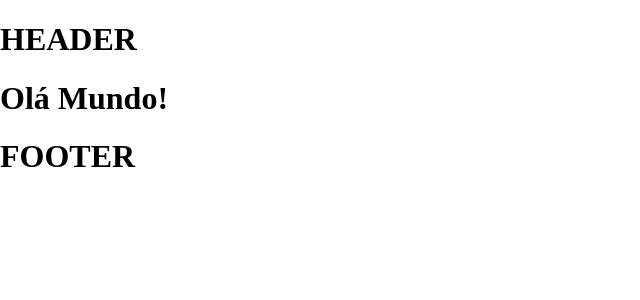
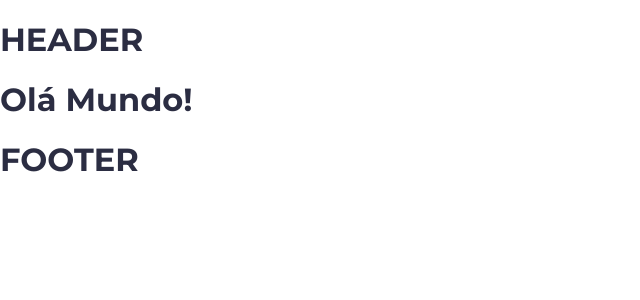
Before and after one commit to tenoriopedro/web-project, a Django app: page / in a window 1280 px wide. Shown: the top 300 px of the page, without its empty margins (0-640 px from the left). Run offline with Django 5.2, Linux system fonts and the light colour scheme; data that the repository does not hold is empty.

Commit message:
Structuring the CSS.

```diff
--- a/djangoweb/website/static/website/css/style.css
+++ b/djangoweb/website/static/website/css/style.css
@@ -0,0 +1,54 @@
+:root {
+    /* Cores Principais */
+    --color-primary: #2B2D42;        /* Azul escuro(titulos, textos) */
+    --color-secondary: #D90429;      /* Vermelho (botões, destaques) */
+    --color-light: #EDF2F4;          /* Fundos claros */
+    --color-white: #FFFFFF;
+    --color-gray: #8D99AE;           /* Bordas, textos secundários */
+
+    /* FONTES */
+
+    --font-title: 'Montserrat', sans-serif;     /* Títulos */
+    --font-body: 'Open Sans', sans-serif;       /* Textos normais */
+
+    /* ESPAÇAMENTOS */
+
+    --space-xs: 0.25rem;    /* 4px */
+    --space-sm: 0.5rem;     /* 8px */
+    --space-md: 1rem;       /* 16px */
+    --space-lg: 2rem;       /* 32px */
+    --space-xl: 3rem;       /* 48px */
+
+    /* BORDAS */
+
+    --border-radius: 8px;    /* Cantos arredondados */
+    --border-gray: 1px solid var(--color-gray);
+
+    /* SOMBRAS */
+
+    --shadow-sm: 0 2px 4px rgba(0, 0, 0, 0.1);
+    --shadow-md: 0 4px 8px rgba(0, 0, 0, 0.15);
+}
+
+html {
+    font-size: 1rem;
+    scroll-behavior: smooth;
+}
+
+body {
+    font-family: var(--font-body);
+    line-height: 1.6;
+    color: var(--color-primary);
+    background-color: var(--color-white);
+}
+
+h1, h2, h3, h4, h5, h6 {
+    font-family: var(--font-title);
+    font-weight: 700;
+    line-height: 1.2;
+}
+
+a {
+    text-decoration: none;
+    color: inherit;
+}
--- a/djangoweb/website/templates/website/partials/_head.html
+++ b/djangoweb/website/templates/website/partials/_head.html
@@ -8,3 +8,4 @@
     <link rel="shortcut icon" href="{{ site_setup.favicon.url }}" type="image/png">
 {% endif %}
 <title>{{ site_setup.title }}</title>
+<link href="https://fonts.googleapis.com/css2?family=Montserrat:wght@700&family=Open+Sans:wght@400;600&display=swap" rel="stylesheet">
```
